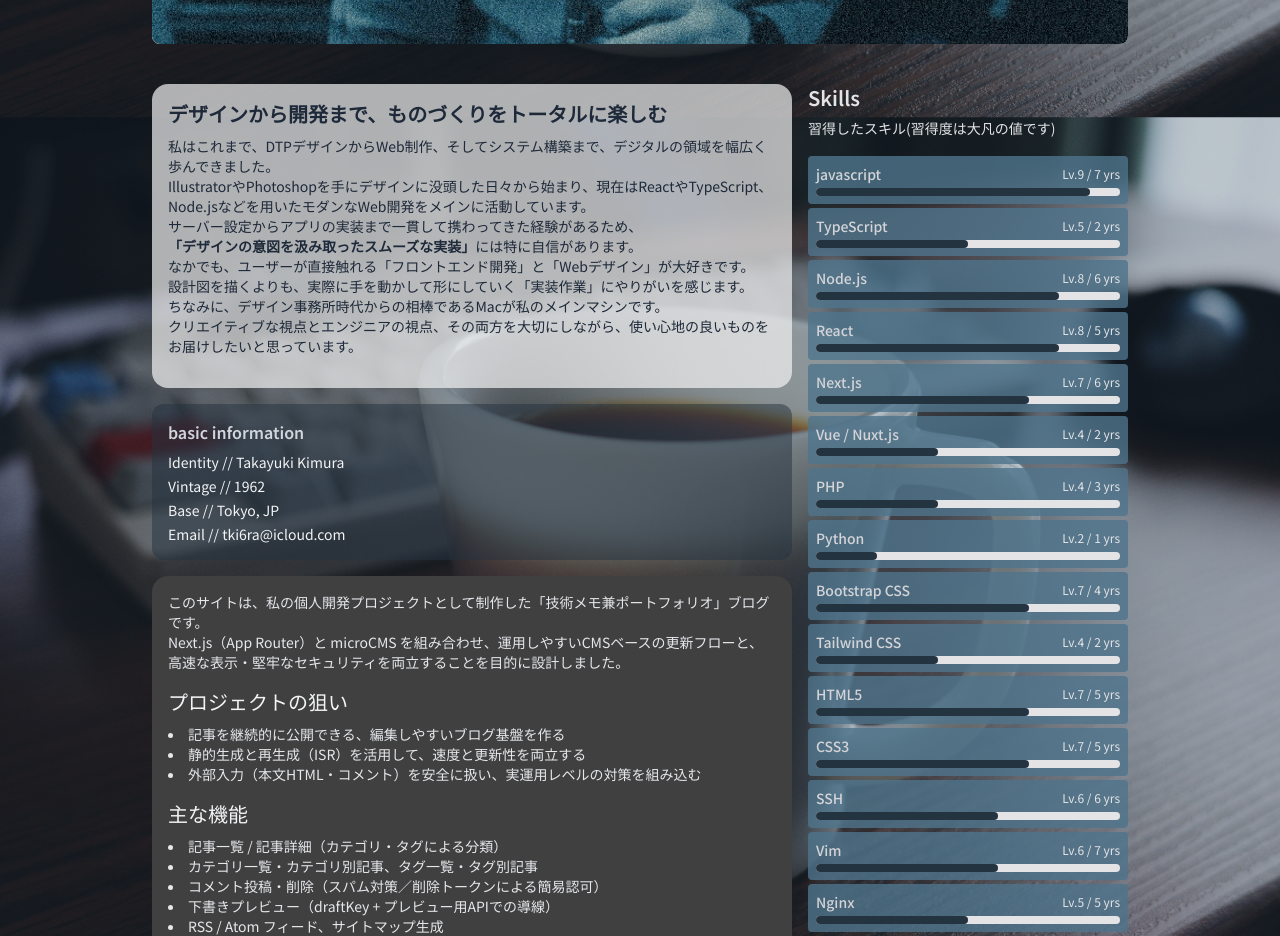
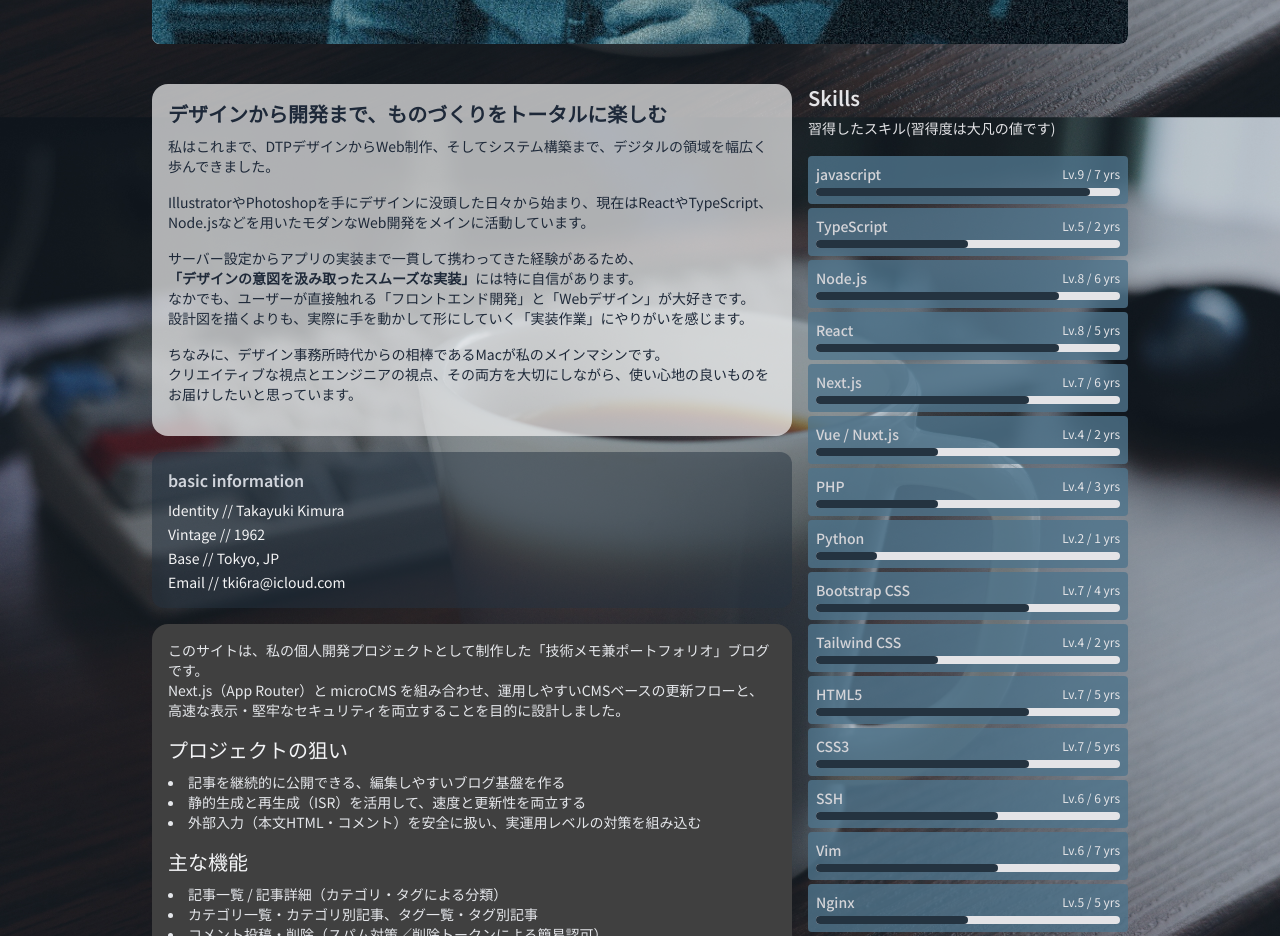
Before and after one commit to yukikim/my_test_blog, a Next.js app: page /profile in a window 1280 px wide. Shown: the part 800-1736 px from the top of the page. Built offline with nearby package versions, Linux system fonts and the light colour scheme; a web font is replaced by a local one.

Commit message:
profile修正

```diff
--- a/app/profile/page.tsx
+++ b/app/profile/page.tsx
@@ -39,12 +39,15 @@ export default async function ProfilePage() {
               <div className="content-back p-4 text-gray-800 rounded-2xl mb-4">
                 <h2 className="text-sm lg:text-xl font-semibold mb-2">デザインから開発まで、ものづくりをトータルに楽しむ</h2>
                 <p className="mb-4 text-sm">
-                  私はこれまで、DTPデザインからWeb制作、そしてシステム構築まで、デジタルの領域を幅広く歩んできました。<br />
-                  IllustratorやPhotoshopを手にデザインに没頭した日々から始まり、現在はReactやTypeScript、Node.jsなどを用いたモダンなWeb開発をメインに活動しています。<br />
+                  私はこれまで、DTPデザインからWeb制作、そしてシステム構築まで、デジタルの領域を幅広く歩んできました。</p>
+                <p className="mb-4 text-sm">
+                  IllustratorやPhotoshopを手にデザインに没頭した日々から始まり、現在はReactやTypeScript、Node.jsなどを用いたモダンなWeb開発をメインに活動しています。</p>
+                <p className="mb-4 text-sm">
                   サーバー設定からアプリの実装まで一貫して携わってきた経験があるため、<br />
                   <strong>「デザインの意図を汲み取ったスムーズな実装」</strong>には特に自信があります。<br />
                   なかでも、ユーザーが直接触れる「フロントエンド開発」と「Webデザイン」が大好きです。<br />
-                  設計図を描くよりも、実際に手を動かして形にしていく「実装作業」にやりがいを感じます。<br />
+                  設計図を描くよりも、実際に手を動かして形にしていく「実装作業」にやりがいを感じます。</p>
+                <p className="mb-4 text-sm">
                   ちなみに、デザイン事務所時代からの相棒であるMacが私のメインマシンです。<br />
                   クリエイティブな視点とエンジニアの視点、その両方を大切にしながら、使い心地の良いものをお届けしたいと思っています。
                 </p>
```
